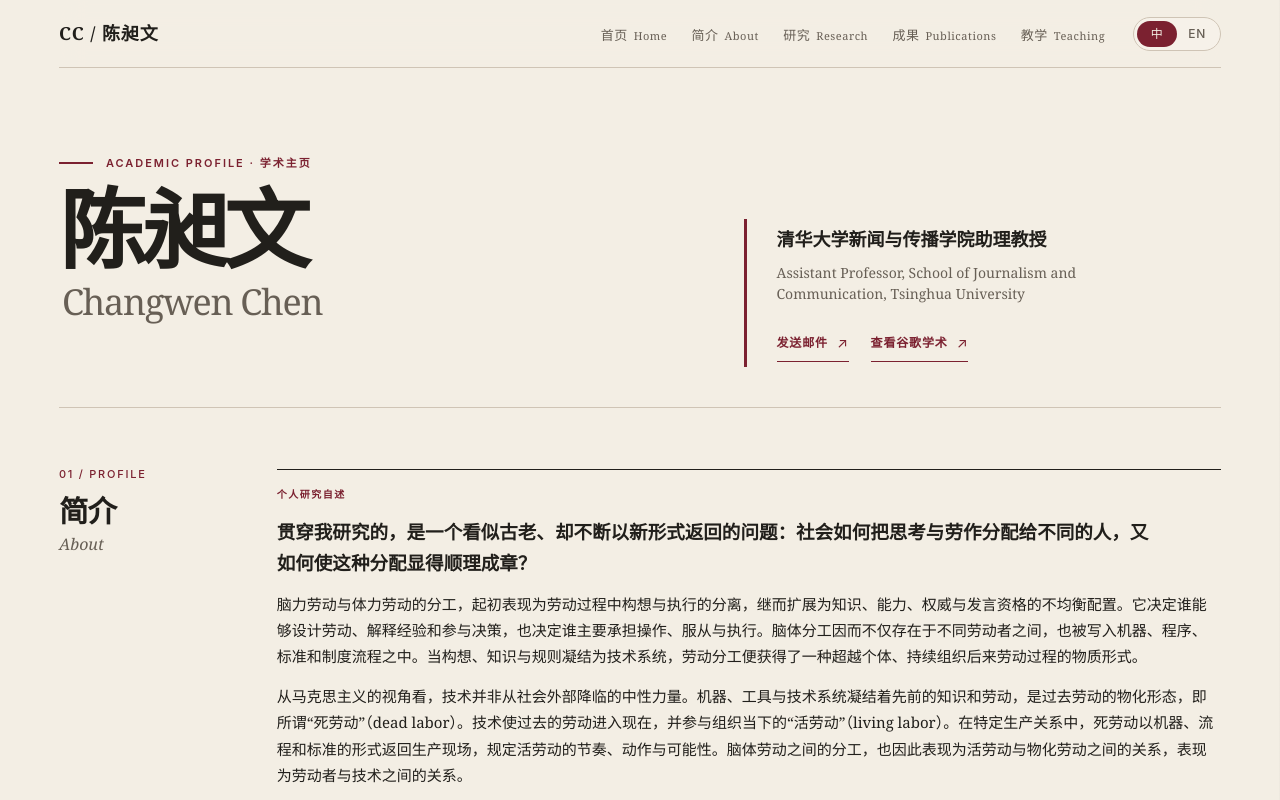
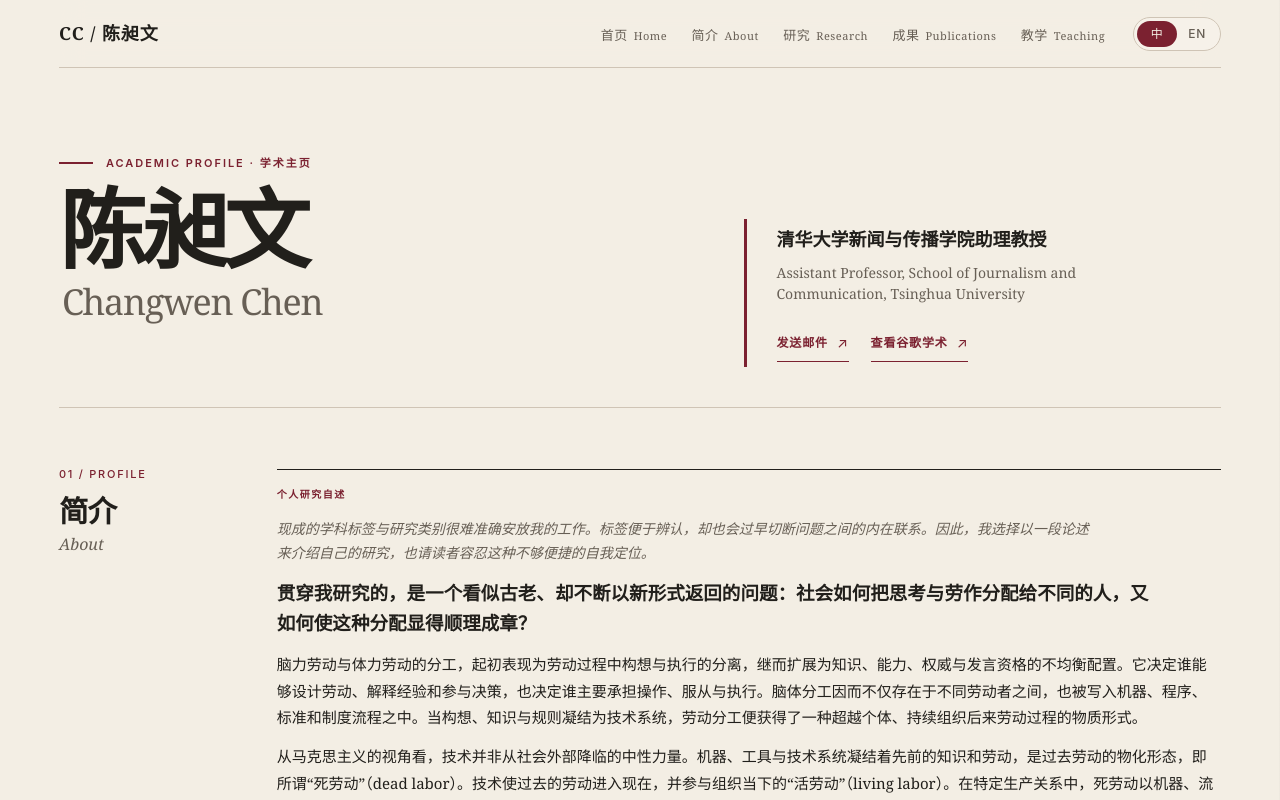
Before and after one commit to cklasd/changwen-chen-academic-homepage, a Next.js app: page / in a window 1280 px wide. Shown: the top 800 px of the page. Built offline with nearby package versions, Linux system fonts and the light colour scheme.

Commit message:
Add research statement preface

```diff
--- a/app/globals.css
+++ b/app/globals.css
@@ -341,6 +341,15 @@ h2 span {
 }
 
 .statement-copy p:first-child {
+  max-width: 820px;
+  color: var(--muted);
+  font-size: 14px;
+  font-style: italic;
+  font-weight: 400;
+  line-height: 1.7;
+}
+
+.statement-copy p:nth-child(2) {
   max-width: 880px;
   color: var(--ink);
   font-size: clamp(18px, 1.45vw, 21px);
--- a/app/page.tsx
+++ b/app/page.tsx
@@ -43,6 +43,7 @@ const navItems = [
 
 const profileStatement = {
   zh: [
+    "现成的学科标签与研究类别很难准确安放我的工作。标签便于辨认，却也会过早切断问题之间的内在联系。因此，我选择以一段论述来介绍自己的研究，也请读者容忍这种不够便捷的自我定位。",
     "贯穿我研究的，是一个看似古老、却不断以新形式返回的问题：社会如何把思考与劳作分配给不同的人，又如何使这种分配显得顺理成章？",
     "脑力劳动与体力劳动的分工，起初表现为劳动过程中构想与执行的分离，继而扩展为知识、能力、权威与发言资格的不均衡配置。它决定谁能够设计劳动、解释经验和参与决策，也决定谁主要承担操作、服从与执行。脑体分工因而不仅存在于不同劳动者之间，也被写入机器、程序、标准和制度流程之中。当构想、知识与规则凝结为技术系统，劳动分工便获得了一种超越个体、持续组织后来劳动过程的物质形式。",
     "从马克思主义的视角看，技术并非从社会外部降临的中性力量。机器、工具与技术系统凝结着先前的知识和劳动，是过去劳动的物化形态，即所谓“死劳动”（dead labor）。技术使过去的劳动进入现在，并参与组织当下的“活劳动”（living labor）。在特定生产关系中，死劳动以机器、流程和标准的形式返回生产现场，规定活劳动的节奏、动作与可能性。脑体劳动之间的分工，也因此表现为活劳动与物化劳动之间的关系，表现为劳动者与技术之间的关系。",
@@ -59,6 +60,7 @@ const profileStatement = {
     "我的研究由此始终致力于对既成社会形式进行去自然化（denaturalization）与重新问题化（reproblematization）。当专业化被视为效率的自然结果，当技术控制被解释为知识能力的必然差异，当既有分工被理解为社会运行不可改变的条件，历史化的工作便是重新追问：这些关系在何种条件下形成，它们如何被写入知识、制度与技术，又排除了哪些可能的社会安排。研究的意义，正在于使已经失去问题形态的事物重新成为问题，也使那些被凝固在技术与分工之中的社会能力，再次显露出被共同占有和重新组织的可能。",
   ],
   en: [
+    "Existing disciplinary tags and research categories do not readily locate my work. Tags make scholarship legible, but they can sever the internal connections among questions too early. I therefore introduce my research through an argument rather than a list of keywords, and ask the reader to bear with this less convenient form of self-description.",
     "A question that appears old yet continually returns in new forms runs through my research: how does society assign thinking and labor to different people, and how does it make that division appear self-evident?",
     "The division between mental and manual labor begins as a separation of conception from execution within the labor process, then expands into an unequal distribution of knowledge, capacity, authority, and the right to speak. It determines who may design work, interpret experience, and participate in decisions, as well as who is expected primarily to operate, obey, and execute. This division is inscribed not only between workers but also into machines, programs, standards, and institutional procedures. Once conception, knowledge, and rules are condensed into technical systems, the division of labor acquires a material form that exceeds individuals and continues to organize subsequent labor processes.",
     "From a Marxist perspective, technology is not a neutral force arriving from outside society. Machines, tools, and technical systems embody prior knowledge and labor; they are material forms of past labor, or what Marx calls “dead labor.” Technology carries past labor into the present and participates in organizing contemporary “living labor.” Under specific relations of production, dead labor returns to the workplace through machines, procedures, and standards, shaping the rhythms, movements, and possibilities of living labor. The division between mental and manual labor thus also appears as a relation between living and objectified labor, and between workers and technology.",
```
